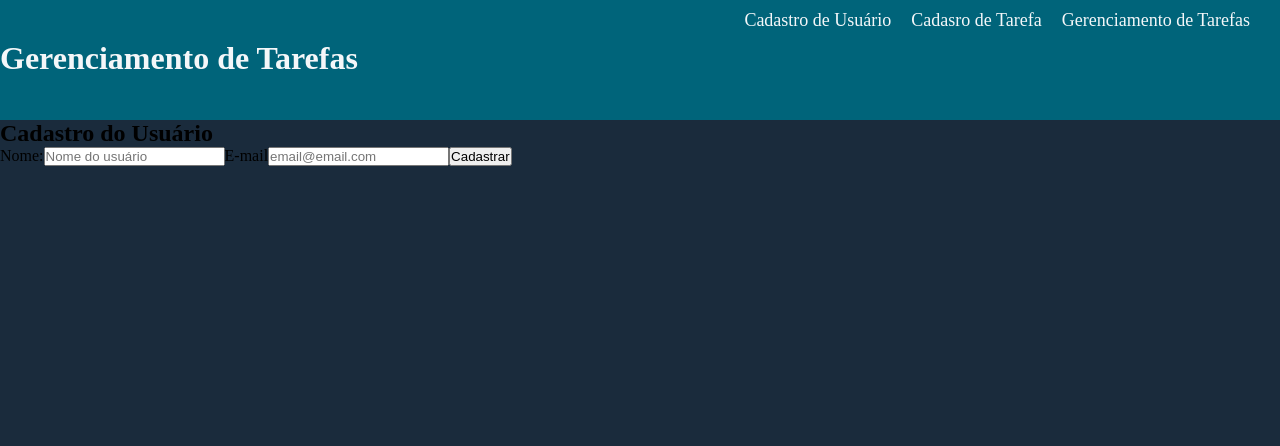
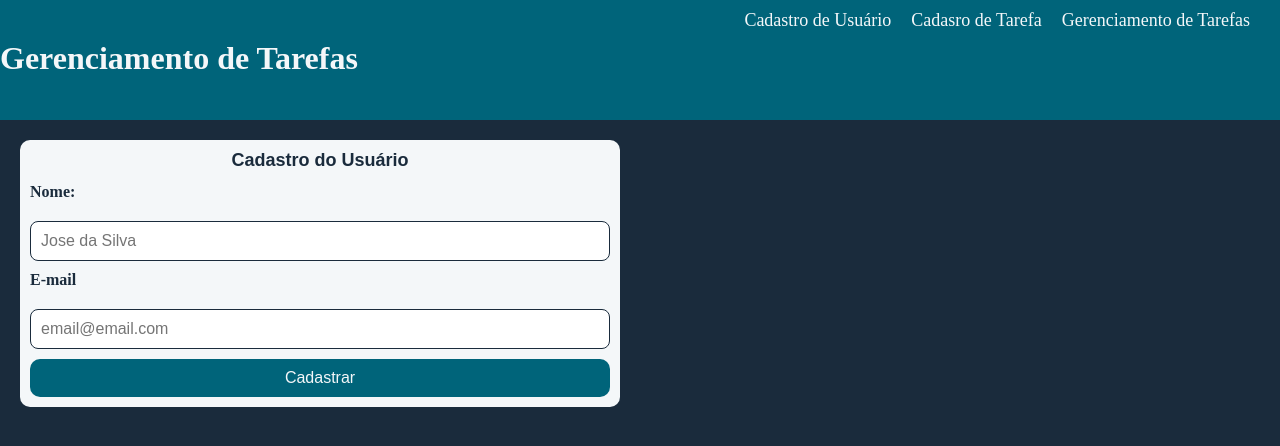
Before and after one commit to KauanAfonso/testSAESP, a React (Vite) app in the folder Frontend/: page /cadUsuario in a window 1280 px wide. Shown: the top 446 px of the page. Built offline with nearby package versions, Linux system fonts and the light colour scheme.

Commit message:
Aula de front

```diff
--- a/Frontend/src/Style/__cadUsuario.scss
+++ /dev/null
@@ -1,16 +0,0 @@
-@use './variaveis' as *;
-
-.main{
-    background-color: $backgrond;
-    max-width: 600px;
-    margin: 8px;
-    padding: 8px;
-    border-radius: 12px;
-
-    h2{
-        color: $accent;
-        font-size: $font-primary;
-        text-align: center;
-    }
-
-}
--- /dev/null
+++ b/Frontend/src/Style/_cadastro.scss
@@ -0,0 +1,49 @@
+@use './variaveis' as *;
+
+.formularios{
+    max-width: 600px;
+    margin: 20px;
+    padding: 10px;
+    background-color: $backgrond;
+    border-radius: 10px;
+    display: flex;
+    flex-direction: column;
+    gap:10px;
+    justify-content: center ;
+
+
+    h2{
+        text-align: center;
+        margin-bottom: 2px;
+        font-size: 18px;
+        font-family: Arial, Helvetica, sans-serif;
+        color:$primary;
+    }
+
+
+        label{
+            font-weight: bold;
+            margin-bottom: 10px;
+            color: $primary
+        }
+        input{
+            padding: 10px;
+            border: 1px solid $primary;
+            border-radius: 8px;
+            font-size: 16px;
+        }
+        button{
+            padding: 10px;
+            background-color: $accent;
+            color: $backgrond;
+            font-size: 16px;
+            border: none;
+            border-radius: 10px;
+            cursor: pointer;
+        }
+        .errors{
+            font-size: 12px;
+            color:red;
+        }
+
+}
--- a/Frontend/src/Style/main.scss
+++ b/Frontend/src/Style/main.scss
@@ -3,4 +3,4 @@
 @use './coluna';
 @use './barraNavegacao';
 @use './cabecalho';
-@use './_cadUsuario';
+@use './cadastro';
--- a/Frontend/src/paginas/CadUsuario.jsx
+++ b/Frontend/src/paginas/CadUsuario.jsx
@@ -1,31 +1,55 @@
 import axios from 'axios';
-import { Form } from 'react-router';
 import { useForm } from 'react-hook-form';
-import { z } from "zod";
-import { zodResolver } from "@hookform/resolvers/zod";
+import { any, z } from 'zod';
+import { zodResolver } from '@hookform/resolvers/zod';
 
-//validação de formulario
-const  schemaCadUsuario = z.object({
+//validação de formulário
+const schemaCadUsuario = z.object({
     nome: z.string()
-        .min(1,'Insira ao menos 1 caractere')
+        .min(1, 'Insira ao menos 1 caractere')
         .max(30, 'Insira até 30 caracteres'),
-    email:z.string()
-        .min(1, "Insira seu email")
-        .max(30, "Insira um enderço de email com até 30 caracteres")
-        .email('Formato  de email invalido'),
-
+    email: z.string()
+        .min(1, 'Insira seu email')
+        .max(30, 'Insira um endereço de email com até 30 carateres')
+        .email("Formato de email invalido"),
 })
 
-export function CadUsuario(){
-    return(
-        <form>
+
+export function CadUsuario() {
+
+    const {
+        resister,
+        handleSubmit,
+        formState: { errors },
+        reset
+    } = useForm({
+        resolver: zodResolver(schemaCadUsuario)
+    })
+
+    async function obterdados(data) {
+        console.log('dados informados pelo user:', data)
+
+        try {
+            await axios.post("http://127.0.0.1:8000/usuario/", data);
+            alert("Usuário cadastrado com sucesso");
+            reset(); //limpeza do formulario
+        } catch (error) {
+            alert("È não rolou na proxima talvez");
+            console.log("Erros", error)
+        }
+    }
+
+
+
+    return (
+        <form className="formularios">
             <h2>Cadastro do Usuário</h2>
 
             <label>Nome:</label>
-            <input type="text" placeholder='Nome do usuário' required/>
+            <input type='text' placeholder='Jose da Silva' required />
 
             <label>E-mail</label>
-            <input type="email"  placeholder='email@email.com' required/>
+            <input type='email' placeholder='email@email.com' required />
 
             <button type='submit'>Cadastrar</button>
 
```
